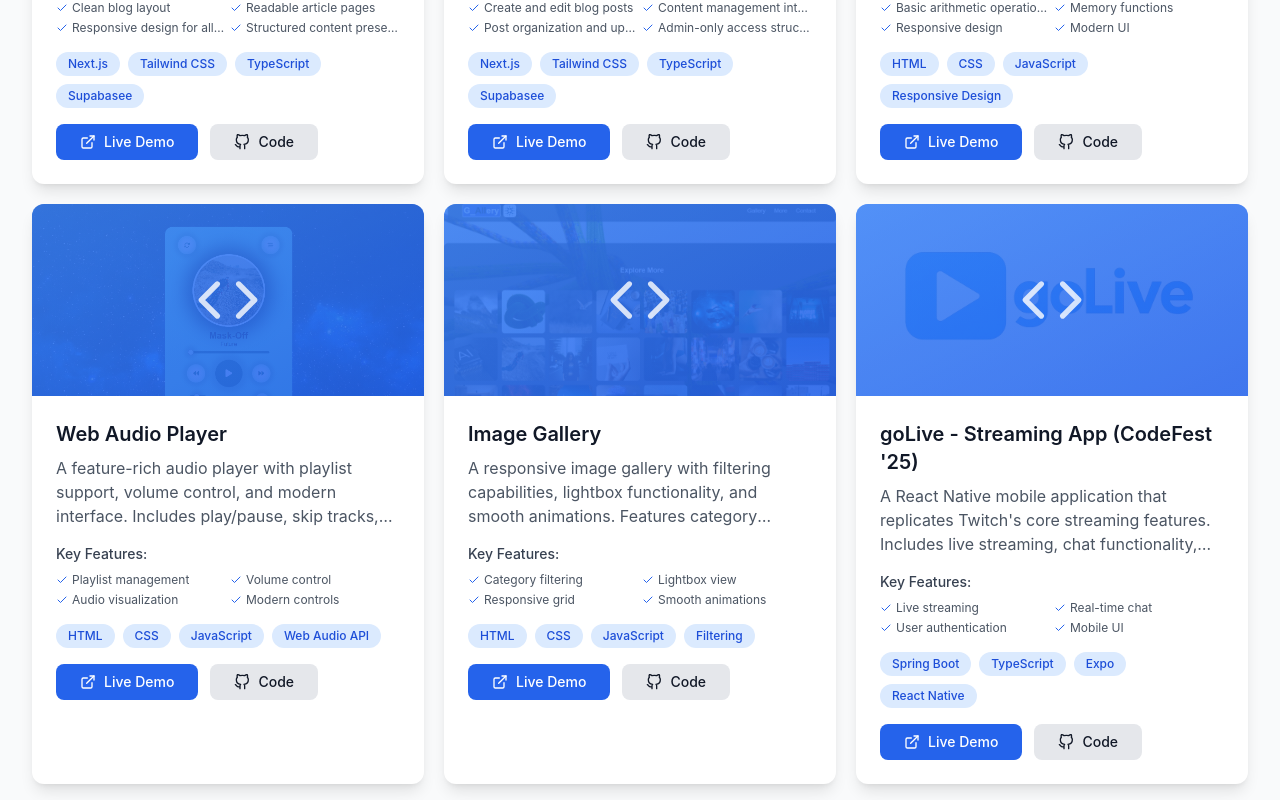
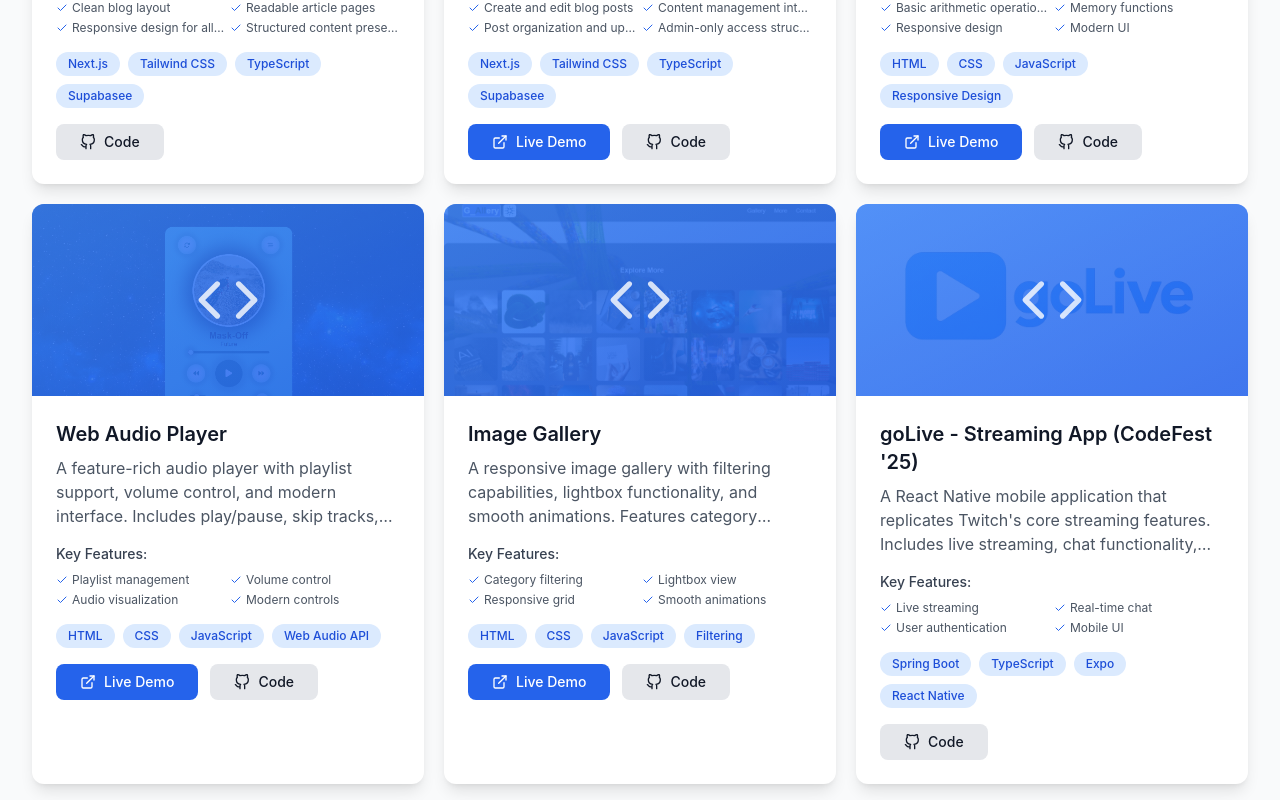
Before and after one commit to sekyikins/portfolio-with-react, a React (Create React App) app: page /#/projects in a window 1280 px wide. Shown: the part 1500-2300 px from the top of the page. Built offline with nearby package versions, Linux system fonts and the light colour scheme; grey boxes are pictures that could not be loaded; the HTML template or start-up script is replaced by a standard one.

Commit message:
Removed 'live demo' from some projects

```diff
--- a/src/data/projects.js
+++ b/src/data/projects.js
@@ -47,7 +47,7 @@ export const projects = [
     title: "Clover (Blogs Page)",
     description: "A modern blog platform focused on clean reading experience and structured content delivery. Users can browse articles, read detailed posts, and explore content organized with tags and categories. Built with web fundamentals for speed, clarity, and responsiveness.",
     tech: ["Next.js", "Tailwind CSS", "TypeScript", "Supabasee"],
-    liveUrl: "https://sekyikins.github.io/codealpha_task2/",
+    liveUrl: "",
     githubUrl: "https://github.com/cloverghana/clover",
     image: cloverBlogsPic,
     features: ["Clean blog layout", "Readable article pages", "Responsive design for all devices", "Structured content presentation"]
@@ -97,7 +97,7 @@ export const projects = [
     title: "goLive - Streaming App (CodeFest '25)",
     description: "A React Native mobile application that replicates Twitch's core streaming features. Includes live streaming, chat functionality, and user authentication.",
     tech: ["Spring Boot", "TypeScript", "Expo", "React Native"],
-    liveUrl: "https://expo.dev/@sekyikins/twitch-clone",
+    liveUrl: "",
     githubUrl: "https://github.com/PhantomHerald/GoLive",
     image: goLive,
     features: ["Live streaming", "Real-time chat", "User authentication", "Mobile UI"]
@@ -106,7 +106,7 @@ export const projects = [
     title: "Portfolio Website",
     description: "A modern, responsive portfolio website built with React and Tailwind CSS. Features smooth animations, dark mode, and professional design showcasing my work.",
     tech: ["React", "Tailwind CSS", "Framer Motion", "Responsive Design"],
-    liveUrl: "https://mrsekyi.netlify.app/",
+    liveUrl: "https://mrsekyiportfolio.netlify.app/",
     githubUrl: "https://github.com/sekyikins/portfolio-with-react",
     image: profilePic,
     features: ["Dark mode", "Smooth animations", "Responsive design", "Professional UI"]
```
